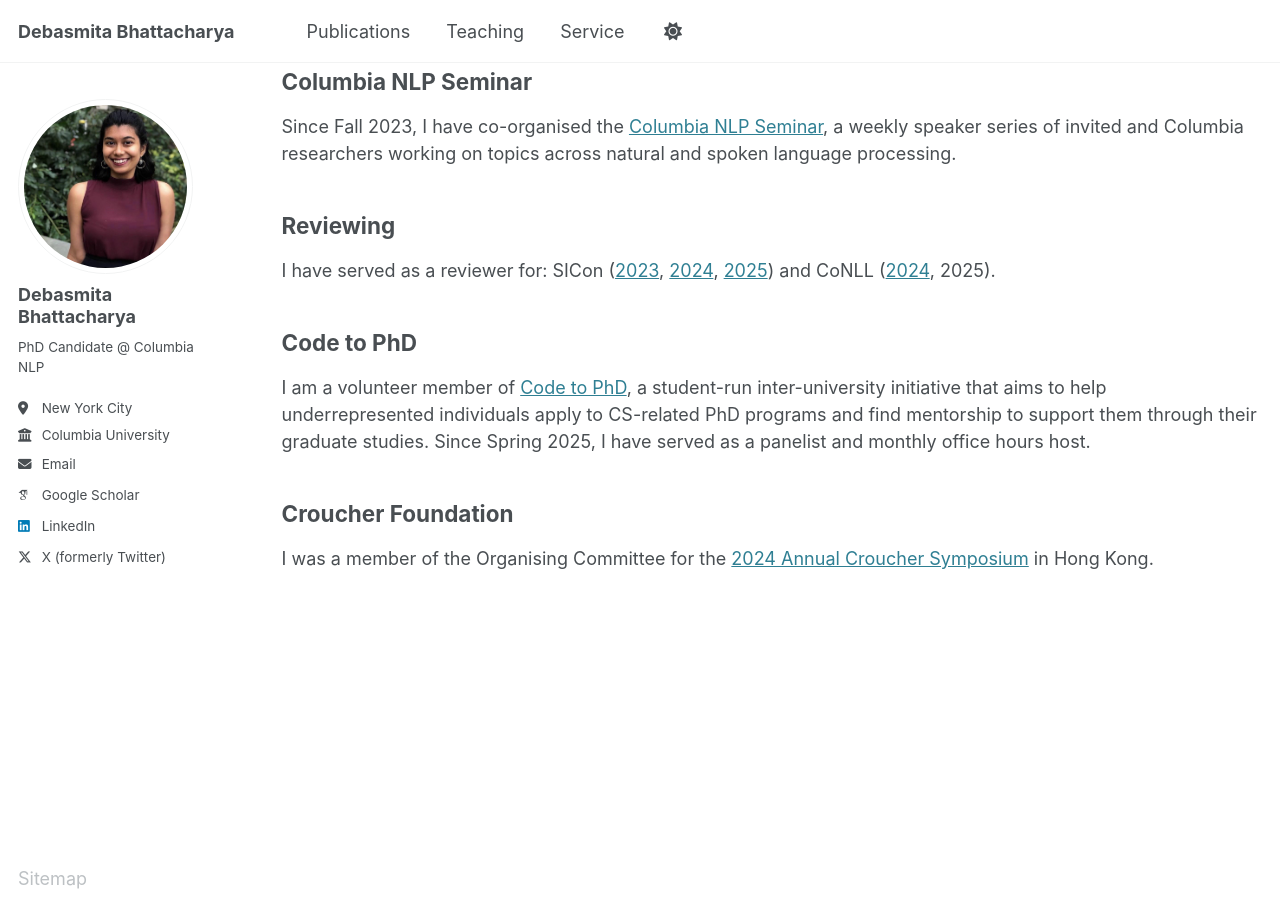
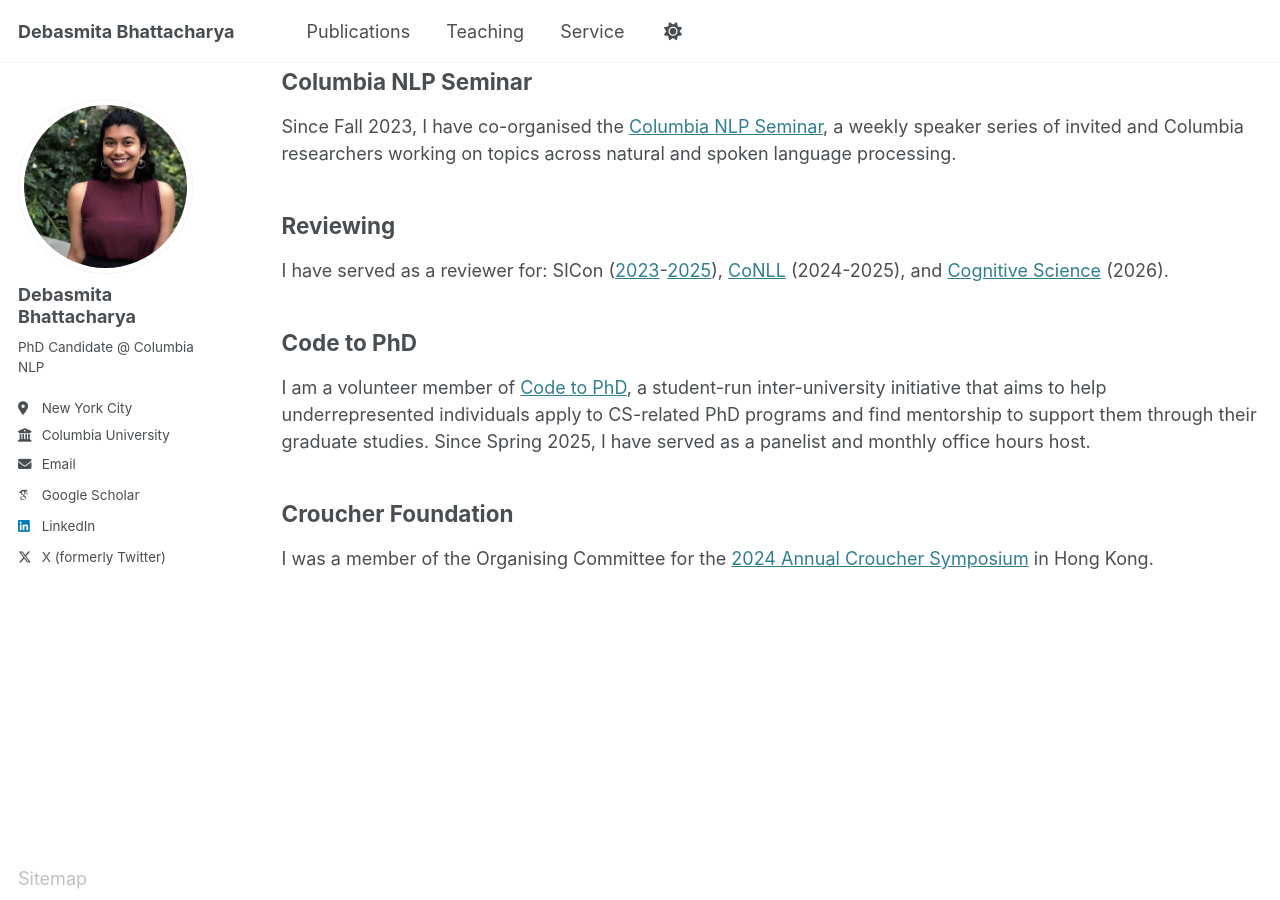
Before and after one commit to debasmita-b/debasmita-b.github.io, a Jekyll site: the page built from _pages/service.md, in a window 1280 px wide and 900 px high, scrolled down 556 px. Built offline with Jekyll 4.4.1, drawn with Linux system fonts in a browser that asks for light colours; some web fonts are replaced.

Commit message:
updating reviewing section
Updated reviewer information and added Cognitive Science journal.

```diff
--- a/_pages/service.md
+++ b/_pages/service.md
@@ -24,7 +24,7 @@ Since Fall 2023, I have co-organised the [Columbia NLP Seminar](https://siyan-sy
 
 ## Reviewing
 
-I have served as a reviewer for: SICon ([2023](https://sites.google.com/view/sicon-2023/), [2024](https://sites.google.com/view/sicon2024/), [2025](https://sites.google.com/view/sicon2025/)) and CoNLL ([2024](https://conll.org/2024), 2025).
+I have served as a reviewer for: SICon ([2023](https://sites.google.com/view/sicon-2023/)-[2025](https://sites.google.com/view/sicon2025/)), [CoNLL](https://conll.org) (2024-2025), and [Cognitive Science](https://cognitivesciencesociety.org/cognitive-science-journal/) (2026).
 
 ## Code to PhD
 
```
